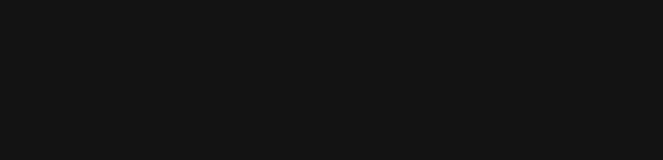
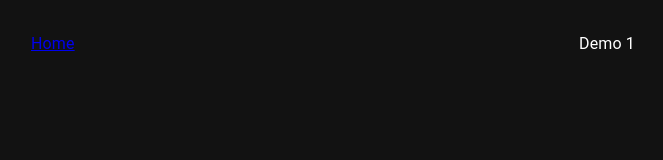
Before and after one commit to taylorjg/dlxlib-demos, a React (Create React App) app: page /demo/1 in a window 1280 px wide. Shown: the top 160 px of the page, without its empty margins (33-696 px from the left). Built offline with nearby package versions, Linux system fonts and the light colour scheme.

Commit message:
DemoPage HeaderNavBar

```diff
--- a/src/App.tsx
+++ b/src/App.tsx
@@ -27,7 +27,7 @@ export const App = () => {
             <Route path="/" exact>
               <HomePage />
             </Route>
-            <Route path="/demo" exact>
+            <Route path="/demo/:id" exact>
               <DemoPage />
             </Route>
           </Switch>
--- a/src/Pages/DemoPage/DemoPage.styles.ts
+++ b/src/Pages/DemoPage/DemoPage.styles.ts
@@ -1,6 +1,7 @@
 import styled from "@emotion/styled"
 
 export const StyledPage = styled.div`
+  margin-top: 2rem;
   display: flex;
   flex-direction: column;
 `
--- a/src/Pages/DemoPage/DemoPage.tsx
+++ b/src/Pages/DemoPage/DemoPage.tsx
@@ -1,11 +1,17 @@
-import { Link } from "react-router-dom"
+import { useParams } from "react-router-dom"
 import { StyledPage } from "./DemoPage.styles"
+import { HeaderNavBar } from "./HeaderNavBar"
+
+type DemoPageParams = {
+  id: string
+}
 
 export const DemoPage = () => {
+  const { id } = useParams<DemoPageParams>()
+
   return (
     <StyledPage>
-      <Link to="/">Home</Link>
-      <div>TODO</div>
+      <HeaderNavBar id={Number(id)} />
     </StyledPage>
   )
 }
--- /dev/null
+++ b/src/Pages/DemoPage/HeaderNavBar.styles.ts
@@ -0,0 +1,6 @@
+import styled from "@emotion/styled"
+
+export const StyledHeaderNavBar = styled.div`
+  display: grid;
+  grid-template-columns: 1fr auto 1fr;
+`
--- /dev/null
+++ b/src/Pages/DemoPage/HeaderNavBar.tsx
@@ -0,0 +1,15 @@
+import { Link } from "react-router-dom"
+import { StyledHeaderNavBar } from "./HeaderNavBar.styles"
+
+export type HeaderNavBarProps = {
+  id: number
+}
+
+export const HeaderNavBar: React.FC<HeaderNavBarProps> = ({ id }) => {
+  return (
+    <StyledHeaderNavBar data-testid="header-nav-bar">
+      <Link to="/">Home</Link>
+      <div>Demo {id}</div>
+    </StyledHeaderNavBar>
+  )
+}
--- a/src/Pages/HomePage/HomePage.tsx
+++ b/src/Pages/HomePage/HomePage.tsx
@@ -3,7 +3,12 @@ import { Version } from "./Version"
 import { StyledPage, StyledTiles } from "./HomePage.styles"
 
 export const HomePage = () => {
-  const demos = Array.from(Array(11).keys()).map(n => ({ name: `Demo ${n + 1}` }))
+  const demos = Array.from(Array(11).keys())
+    .map(n => n + 1)
+    .map(id => ({
+      name: `Demo ${id}`,
+      id
+    }))
 
   return (
     <StyledPage>
--- a/src/Pages/HomePage/Tile.tsx
+++ b/src/Pages/HomePage/Tile.tsx
@@ -3,13 +3,16 @@ import { useHistory } from "react-router-dom"
 import { StyledTile } from "./Tile.styles"
 
 export type TileProps = {
-  demo: { name: string }
+  demo: {
+    name: string,
+    id: number
+  }
 }
 
 export const Tile: React.FC<TileProps> = ({ demo }) => {
-  const history = useHistory();
+  const history = useHistory()
   return (
-    <StyledTile onClick={() => history.push("/demo")}>
+    <StyledTile onClick={() => history.push(`/demo/${demo.id}`)}>
       {demo.name}
     </StyledTile>
   )
```
